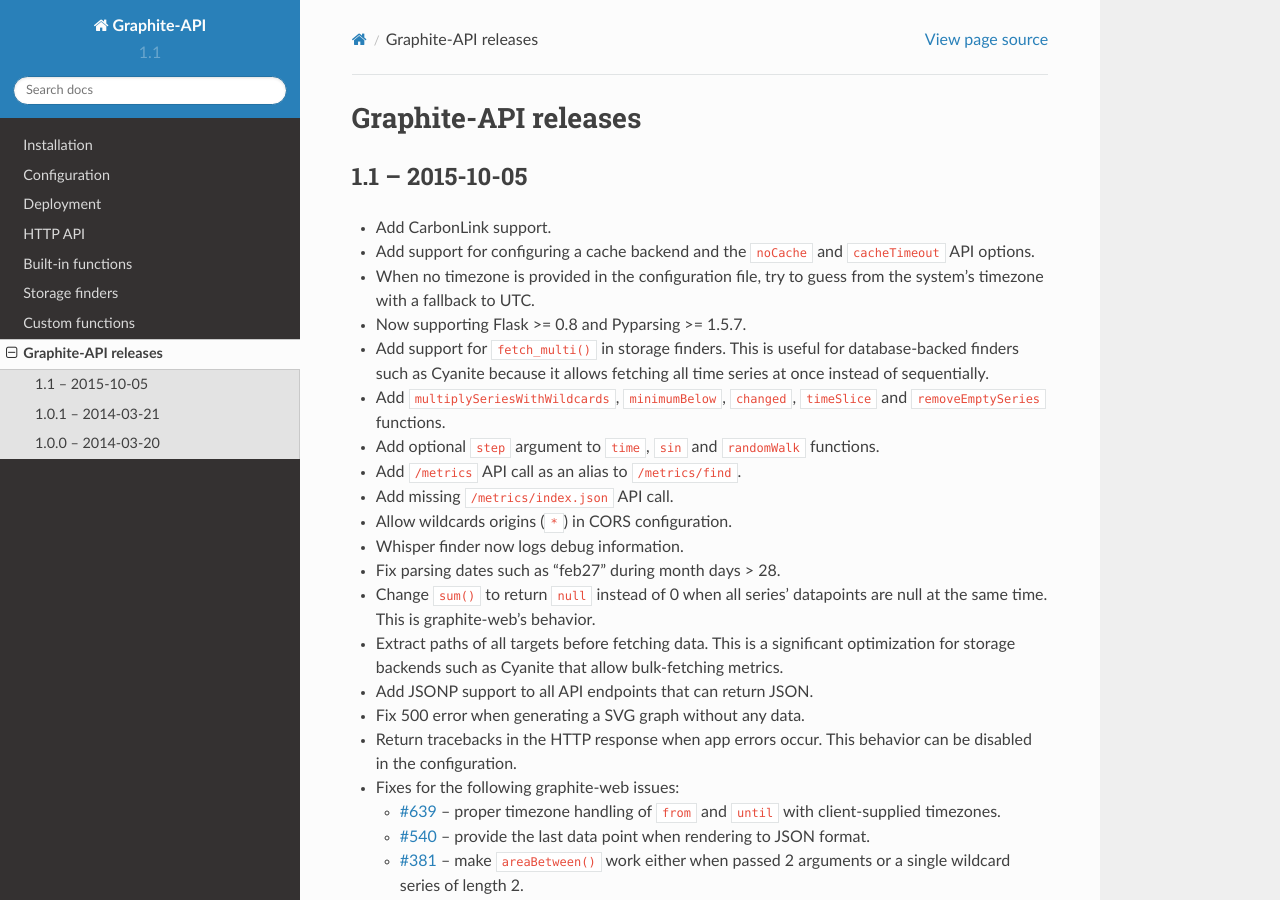
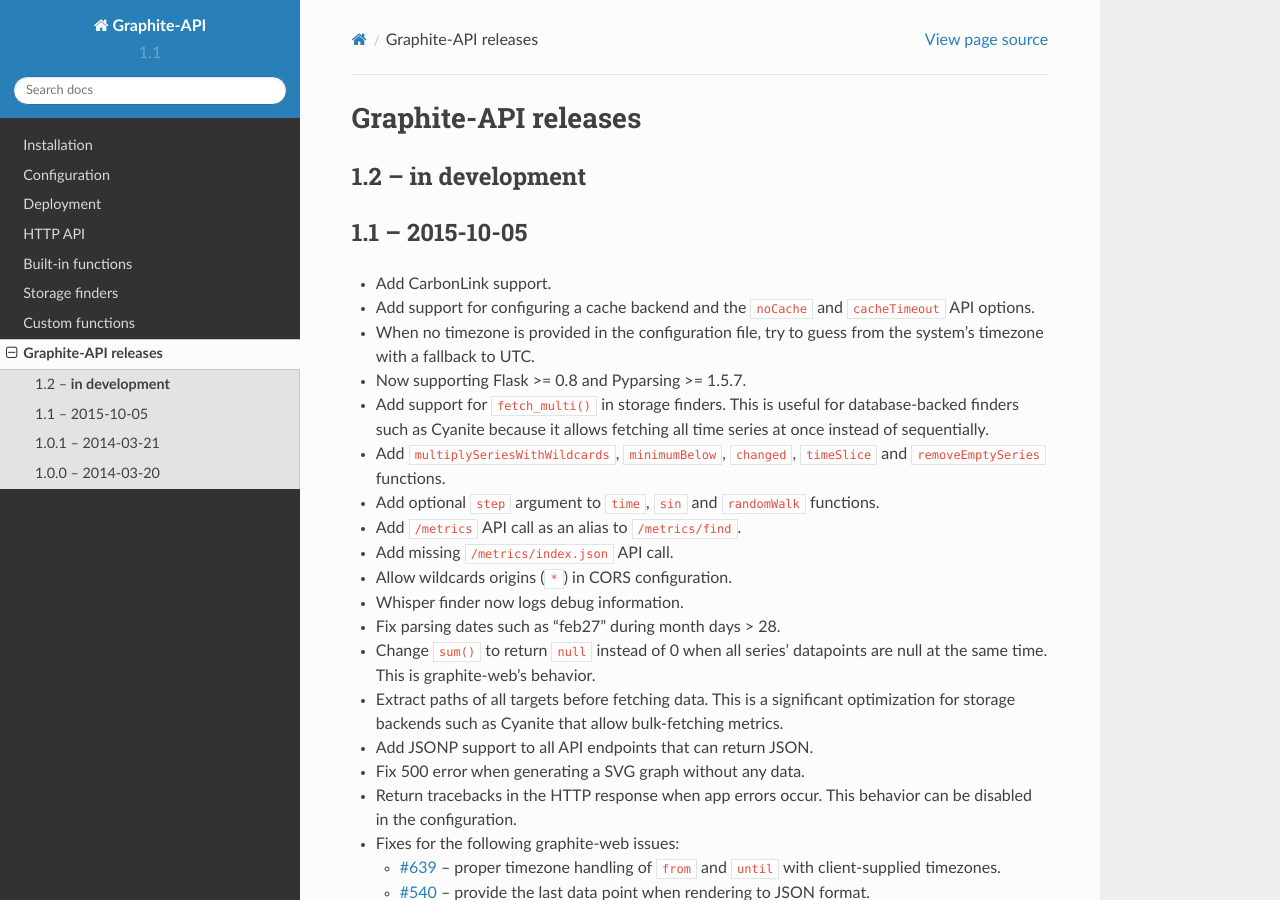
Before and after one commit to brutasse/graphite-api, a Sphinx documentation site: the page built from docs/releases.rst, in a window 1280 px wide and 900 px high. Built offline with Sphinx 7.4.7 and the Read the Docs theme 2.0.0, drawn with Linux system fonts in a browser that asks for light colours.

Commit message:
Prepare release notes for 1.2

```diff
--- a/docs/releases.rst
+++ b/docs/releases.rst
@@ -1,5 +1,8 @@
 Graphite-API releases
 =====================
+
+1.2 -- **in development**
+-------------------------
 
 1.1 -- 2015-10-05
 -----------------
```
